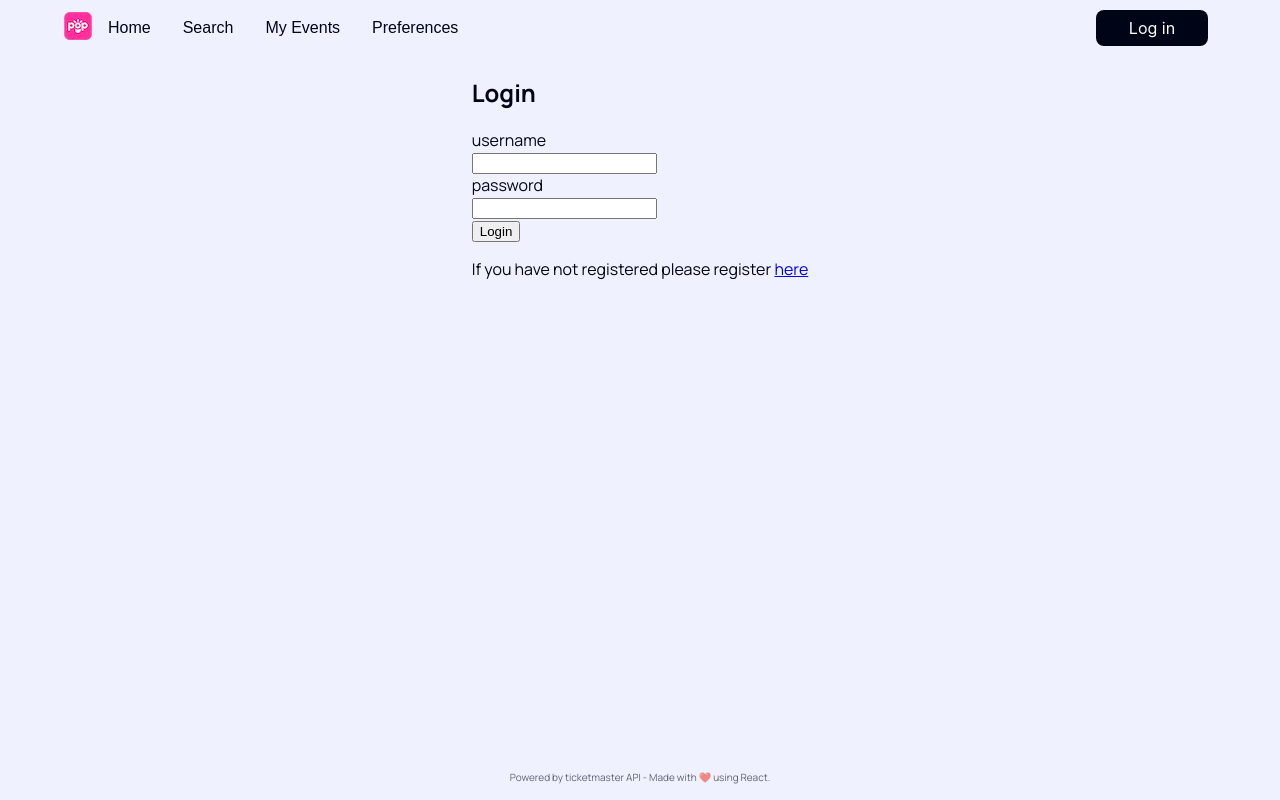
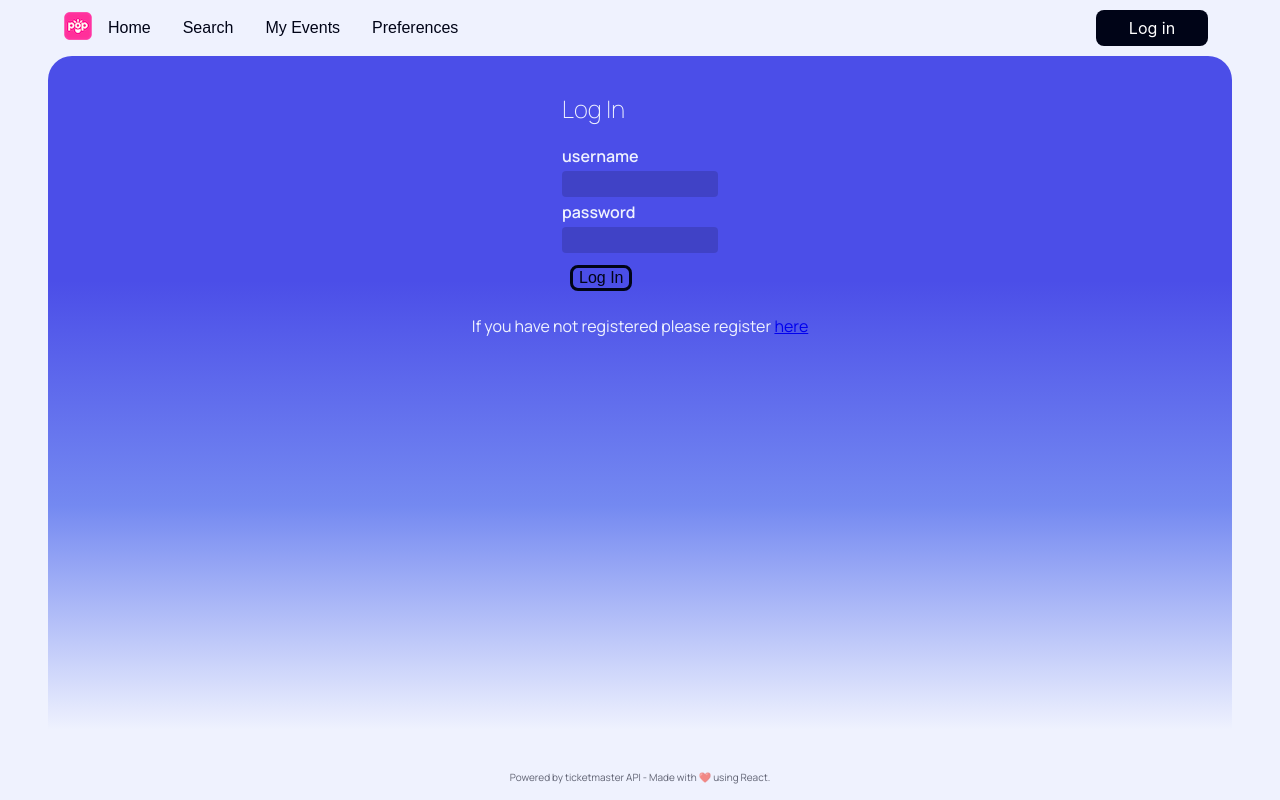
Before and after one commit to ash-kick/event-pop-app, a React (Vite) app: page /login in a window 1280 px wide. Built offline with nearby package versions, Linux system fonts and the light colour scheme; no server answers; a web font is replaced by a local one.

Commit message:
adding styling to login page and creating register style sheet

```diff
--- a/src/App.css
+++ b/src/App.css
@@ -7,6 +7,7 @@
 @import "./styles/MyEvents.css";
 @import "./styles/Preferences.css";
 @import "./styles/Notifications.css";
+@import "./styles/Login.css";
 
 /* global styling */
 
--- a/src/pages/log-in/LogIn.jsx
+++ b/src/pages/log-in/LogIn.jsx
@@ -38,29 +38,35 @@ export default function LogIn() {
      return (
           <div className="login-register-container">
                <div className="login-container">
-                    <h2>Login</h2>
+                    <h2 className="login-header">Log In</h2>
                     {error && <div>{error}</div>}
                     {success && <div>{successMessage}</div>}
                     <form onSubmit={onSubmit}>
-                         <label htmlFor="username">
+                         <label
+                              htmlFor="username"
+                              className="login-label">
                               username<br></br>
                          </label>
                          <input
                               type="text"
                               id="username"
-                              name="username"></input>
+                              name="username"
+                              className="login-input"></input>
                          <br></br>
-                         <label htmlFor="password">
+                         <label
+                              htmlFor="password"
+                              className="login-label">
                               password<br></br>
                          </label>
                          <input
                               type="password"
                               id="password"
-                              name="password"></input>
+                              name="password"
+                              className="login-input"></input>
                          <br></br>
                          <input
                               type="submit"
-                              value="Login"
+                              value="Log In"
                               className="login-button"
                               disabled={isSubmitting}></input>
                     </form>
--- /dev/null
+++ b/src/styles/Login.css
@@ -0,0 +1,48 @@
+.login-register-container {
+     background: linear-gradient(var(--darkest-purple-color), var(--darkest-purple-color), var(--medium-purple-color), var(--palest-purple-color));
+     display: flex;
+     flex-direction: column;
+     align-items: center;
+     justify-content: flex-start;
+     width: 90%;
+     margin: 0;
+     padding: 16px;
+     color: var(--palest-purple-color);
+     border-radius: 24px 24px 0px 0px;
+}
+
+.login-header {
+     font-weight: 200;
+}
+.login-label {
+     font-weight: 600;
+}
+
+.login-input {
+     background-color: transparent;
+     font-family: "Manrope", san-serif;
+     background-color: rgba(0, 0, 0, 0.15);
+     border-radius: 4px;
+     border: none;
+     font-weight: 200;
+     color: white;
+     min-height: 24px;
+     margin-top: 4px;
+     margin-bottom: 4px;
+}
+
+/* buttons */
+
+.login-button {
+     background: transparent;
+     border: solid var(--darkest-blue-color);
+     border-radius: 8px;
+     color: var(--darkest-blue-color);
+     margin: 8px;
+     font-size: 16px;
+}
+
+.login-button:hover {
+     cursor: pointer;
+     background-color: rgba(255, 255, 255, 0.25);
+}
```
Also changed, not shown: src/styles/Register.css (added).
